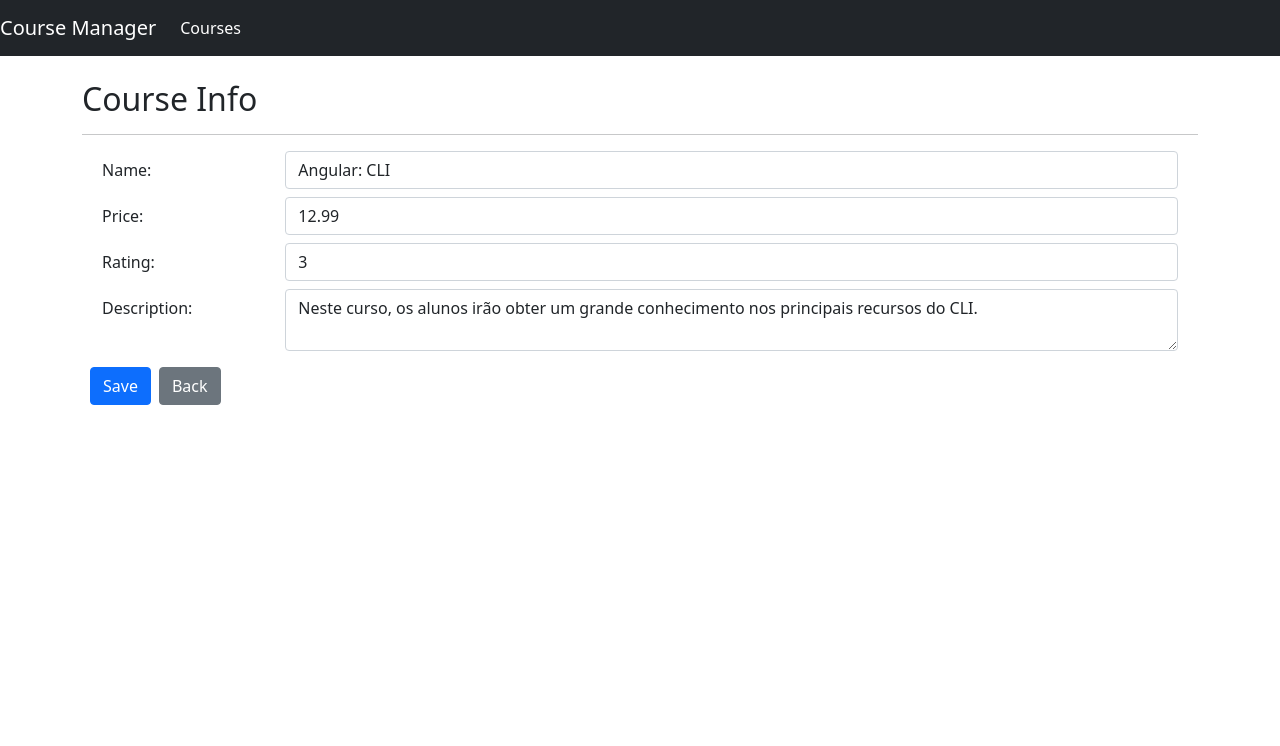
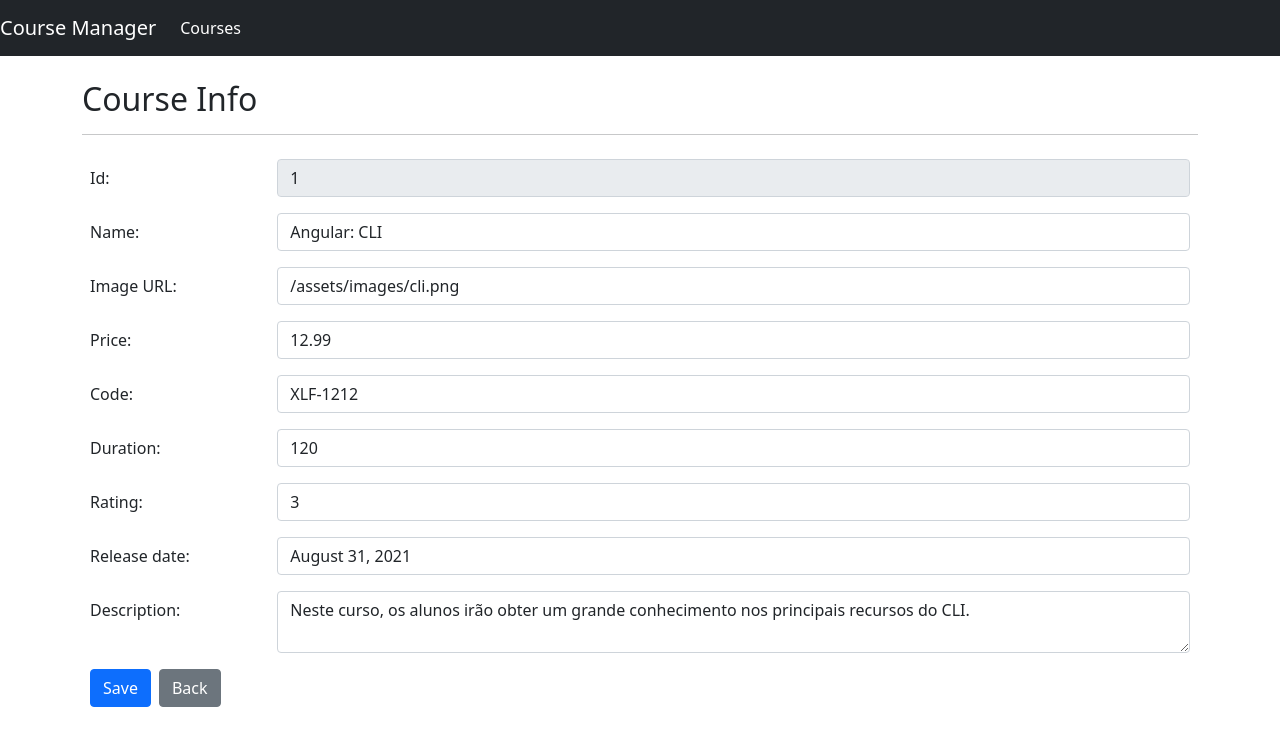
Before and after one commit to dagriel/course-manager, an Angular app: page /courses/info/1 in a window 1280 px wide. Shown: the top 746 px of the page. Built offline with nearby package versions, Linux system fonts and the light colour scheme.

Commit message:
add missing fields to the course-info component

```diff
--- a/src/app/courses/course-info.component.html
+++ b/src/app/courses/course-info.component.html
@@ -4,7 +4,14 @@
 
 <form #courseForm="ngForm">
 
-  <div class="form-group row m-2">
+  <div class="form-group row p-2">
+    <label class="col-sm-2 col-form-label">Id:</label>
+    <div class="col-sm-10">
+      <input [ngModel]="course.id" name="id" #courseId='ngModel' class="form-control" readonly>
+    </div>
+  </div>
+
+  <div class="form-group row p-2">
     <label class="col-sm-2 col-form-label">Name:</label>
     <div class="col-sm-10">
       <input [(ngModel)]="course.name" required name="name" #courseName='ngModel'
@@ -16,7 +23,19 @@
     </div>
   </div>
 
-  <div class="form-group row m-2">
+  <div class="form-group row p-2">
+    <label class="col-sm-2 col-form-label">Image URL:</label>
+    <div class="col-sm-10">
+      <input [(ngModel)]="course.imageUrl" required name="imageUrl" #courseImageUrl='ngModel'
+        [ngClass]="{'is-invalid': courseImageUrl.invalid}" class="form-control">
+
+      <div class="invalid-feedback">
+        <span>Course image URL is required</span>
+      </div>
+    </div>
+  </div>
+
+  <div class="form-group row p-2">
     <label class="col-sm-2 col-form-label">Price:</label>
     <div class="col-sm-10">
       <input [(ngModel)]="course.price" required name="price" #coursePrice='ngModel' type='number'
@@ -28,19 +47,56 @@
     </div>
   </div>
 
-  <div class="form-group row m-2">
+  <div class="form-group row p-2">
+    <label class="col-sm-2 col-form-label">Code:</label>
+    <div class="col-sm-10">
+      <input [(ngModel)]="course.code" required name="code" #courseCode='ngModel'
+        [ngClass]="{'is-invalid': courseCode.invalid}" class="form-control">
+
+      <div class="invalid-feedback">
+        <span>Course code is required</span>
+      </div>
+    </div>
+  </div>
+
+  <div class="form-group row p-2">
+    <label class="col-sm-2 col-form-label">Duration:</label>
+    <div class="col-sm-10">
+      <input [(ngModel)]="course.duration" required name="duration" #courseDuration='ngModel' type='number'
+        [ngClass]="{'is-invalid': courseDuration.invalid}" class="form-control">
+
+      <div class="invalid-feedback">
+        <span>Course duration is required</span>
+      </div>
+    </div>
+  </div>
+
+  <div class="form-group row p-2">
     <label class="col-sm-2 col-form-label">Rating:</label>
     <div class="col-sm-10">
       <input [(ngModel)]="course.rating" required name="rating" #courseRating='ngModel' type='number'
         [ngClass]="{'is-invalid': courseRating.invalid}" class="form-control">
 
-      <div class="invalid-feedback m-2">
+      <div class="invalid-feedback p-2">
         <span>Course rating is required</span>
       </div>
     </div>
   </div>
 
-  <div class="form-group row m-2">
+  <!-- type='date' -->
+  <div class="form-group row p-2">
+    <label class="col-sm-2 col-form-label">Release date:</label>
+    <div class="col-sm-10">
+      <input [(ngModel)]="course.releaseDate" required name="releaseDate" #courseReleaseDate='ngModel'
+        [ngClass]="{'is-invalid': courseReleaseDate.invalid}" class="form-control">
+
+      <div class="invalid-feedback p-2">
+        <span>Course release date is required</span>
+      </div>
+    </div>
+  </div>
+
+  <div class="form-group row p-2">
     <label class="col-sm-2 col-form-label">Description:</label>
     <div class="col-sm-10">
       <textarea [(ngModel)]="course.description" required name="description" #courseDescription='ngModel'
```
